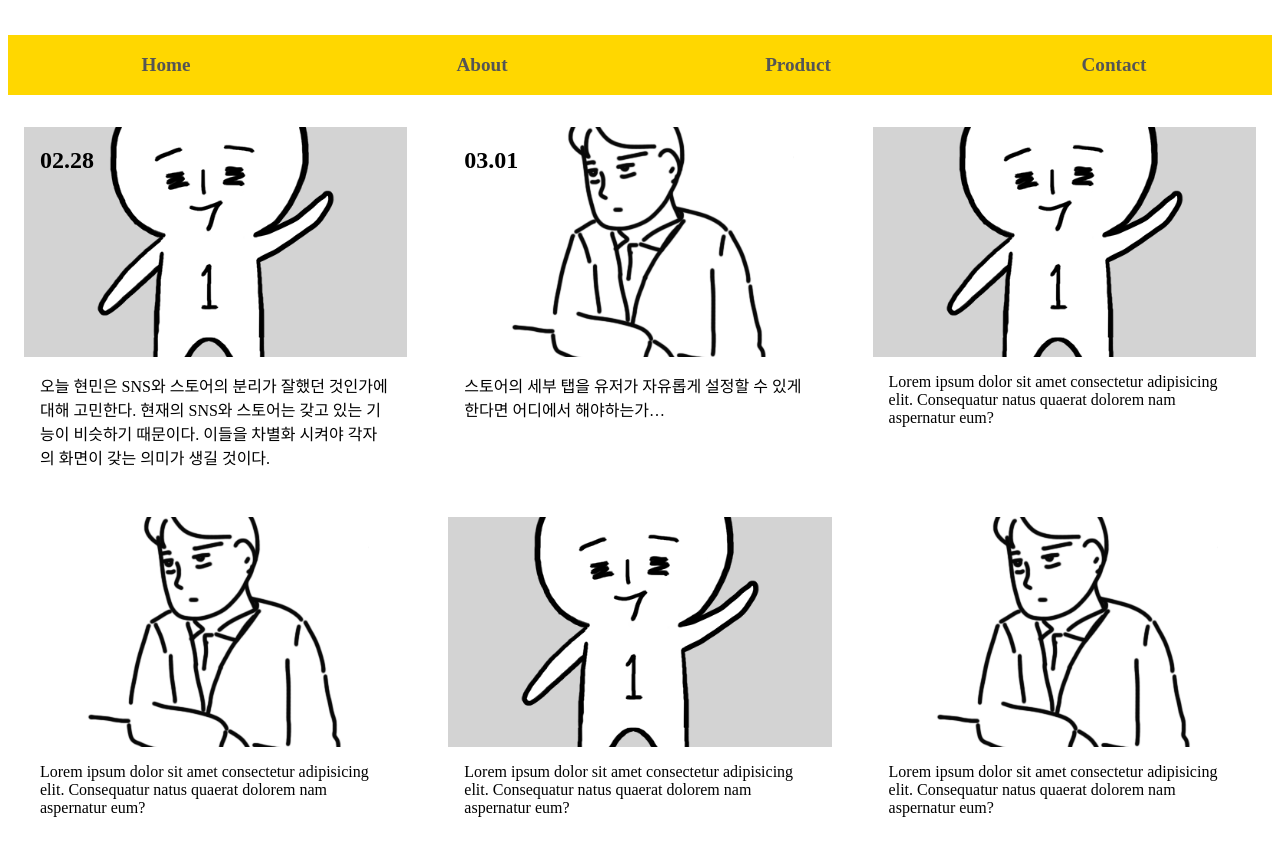
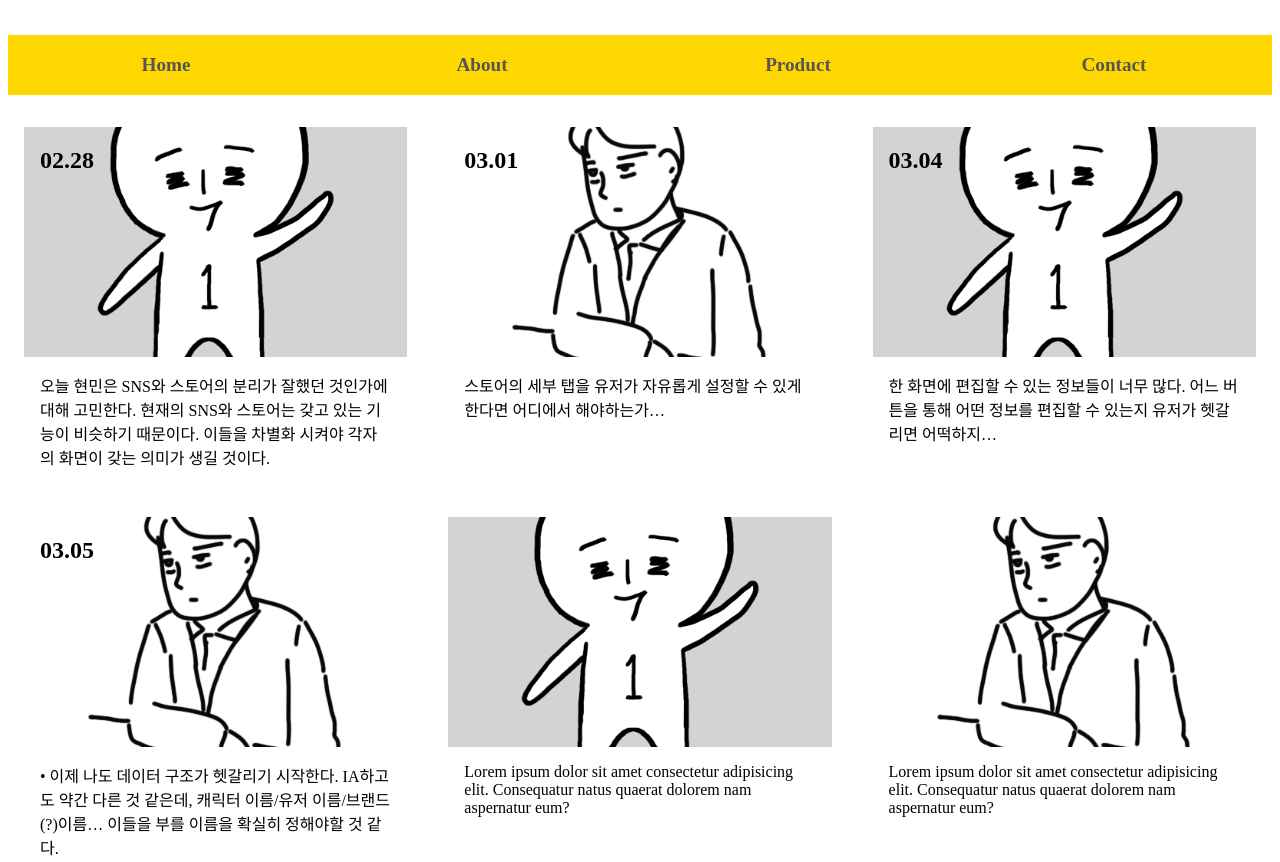
Before and after one commit to milkteahot/mycss, a website: page src/index.html in a window 1280 px wide. Shown: the part 69-931 px from the top of the page. Drawn offline with Linux system fonts and the light colour scheme; files whose address does not match are found by name.

Commit message:
add 0305

```diff
--- a/src/index.html
+++ b/src/index.html
@@ -39,8 +39,8 @@
               <figure
                 class="card-image"
                 style="background-image: url(images/ilbuni.png)"
-              ><h2 class="content">02.28</h2>
-                <img src="images/think.png" alt="일분이" />
+              >
+                <h2 class="content">02.28</h2>
               </figure>
               <div class="card-desc">
                 오늘 현민은 SNS와 스토어의 분리가 잘했던 것인가에 대해 고민한다.
@@ -52,8 +52,8 @@
               <figure
                 class="card-image"
                 style="background-image: url(images/think.png)"
-              ><h2 class="content">03.01</h2>
-                <img src="img/think.png" alt="일분이" />
+              >
+                <h2 class="content">03.01</h2>
               </figure>
               <div class="card-desc">
                 스토어의 세부 탭을 유저가 자유롭게 설정할 수 있게 한다면
@@ -65,11 +65,11 @@
                 class="card-image"
                 style="background-image: url(images/ilbuni.png)"
               >
-                <img src="images/think.png" alt="일분이" />
+                <h2 class="content">03.04</h2>
               </figure>
               <div class="card-desc">
-                Lorem ipsum dolor sit amet consectetur adipisicing elit.
-                Consequatur natus quaerat dolorem nam aspernatur eum?
+                한 화면에 편집할 수 있는 정보들이 너무 많다. 어느 버튼을 통해
+                어떤 정보를 편집할 수 있는지 유저가 헷갈리면 어떡하지…
               </div>
             </li>
             <li class="card-item">
@@ -77,11 +77,18 @@
                 class="card-image"
                 style="background-image: url(images/think.png)"
               >
+                <h2 class="content">03.05</h2>
                 <img src="images/ilbuni.png" alt="일분이" />
               </figure>
               <div class="card-desc">
-                Lorem ipsum dolor sit amet consectetur adipisicing elit.
-                Consequatur natus quaerat dolorem nam aspernatur eum?
+                • 이제 나도 데이터 구조가 헷갈리기 시작한다. IA하고도 약간 다른 것
+                같은데, 캐릭터 이름/유저 이름/브랜드(?)이름… 이들을 부를 이름을
+                확실히 정해야할 것 같다. </br></br>
+                • 추가로 배경사진(브랜드 대표 사진)을
+                업로드하는 방식이 약간 바뀌면서 기존에 배경사진 위에 배치했던
+                버튼들이 거슬리기 시작한다. 하지만 내가 한번 바꾸기 시작하면
+                프론트에 부담이 가기때문에 자제하고 있다… 정말 UI는 특히나 오늘
+                느낌, 내일 느낌이 다르다.
               </div>
             </li>
             <li class="card-item">
@@ -133,8 +140,8 @@
               style="background-image: url(img/ilbuni.png"
             ></figure>
             <p class="message-content">
-                        Lorem ipsum dolor sit, amet consectetur adipisicing elit. Sit fugit
-                        voluptatum architecto sapiente laborum!
+              Lorem ipsum dolor sit, amet consectetur adipisicing elit. Sit
+              fugit voluptatum architecto sapiente laborum!
             </p>
           </li>
           <li class="user-item message-item">
@@ -143,8 +150,8 @@
               style="background-image: url(img/ilbuni.png"
             ></figure>
             <p class="message-content">
-                        Lorem ipsum dolor sit, amet consectetur adipisicing elit. Sit fugit
-                        voluptatum architecto sapiente laborum!
+              Lorem ipsum dolor sit, amet consectetur adipisicing elit. Sit
+              fugit voluptatum architecto sapiente laborum!
             </p>
           </li>
           <li class="user-item message-item">
@@ -153,8 +160,8 @@
               style="background-image: url(img/ilbuni.png"
             ></figure>
             <p class="message-content">
-                        Lorem ipsum dolor sit, amet consectetur adipisicing elit. Sit fugit
-                        voluptatum architecto sapiente laborum!
+              Lorem ipsum dolor sit, amet consectetur adipisicing elit. Sit
+              fugit voluptatum architecto sapiente laborum!
             </p>
           </li>
         </ul>
```
Lines whose indentation alone changed are shown as unchanged.
